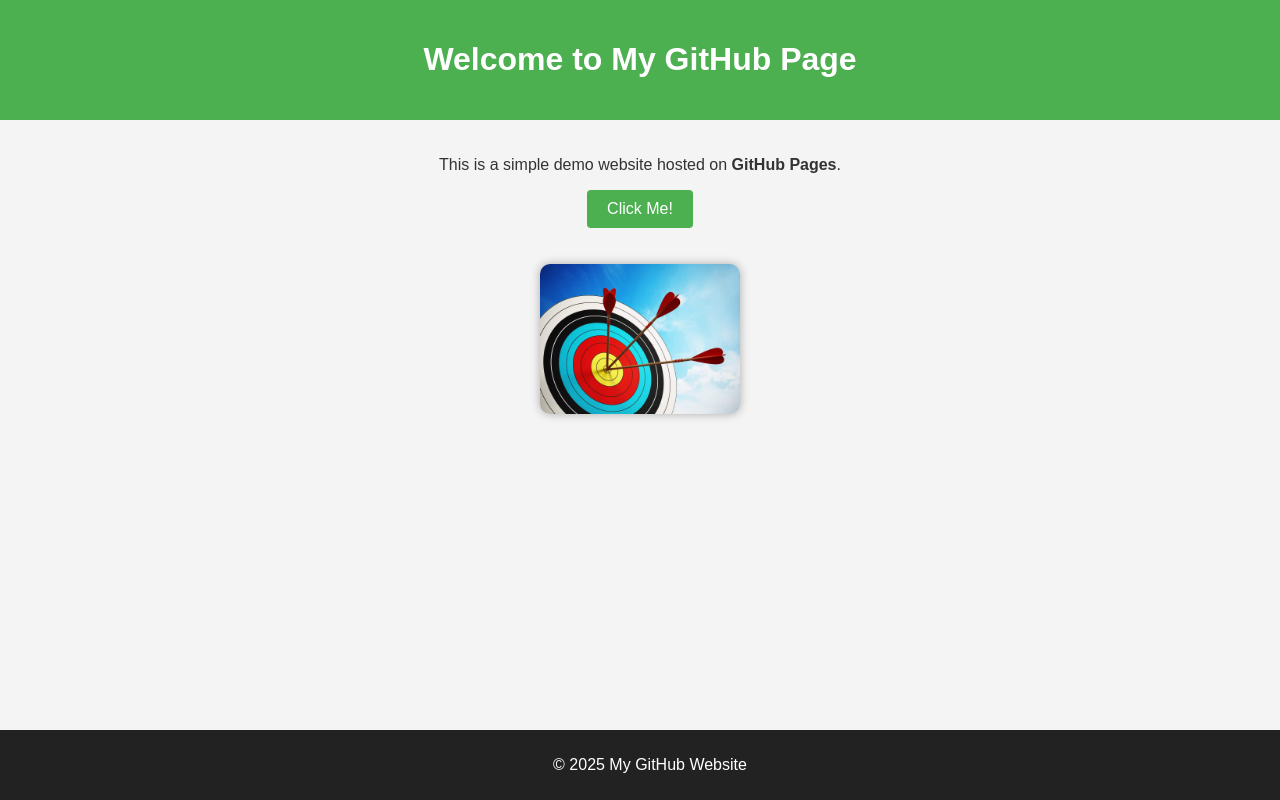
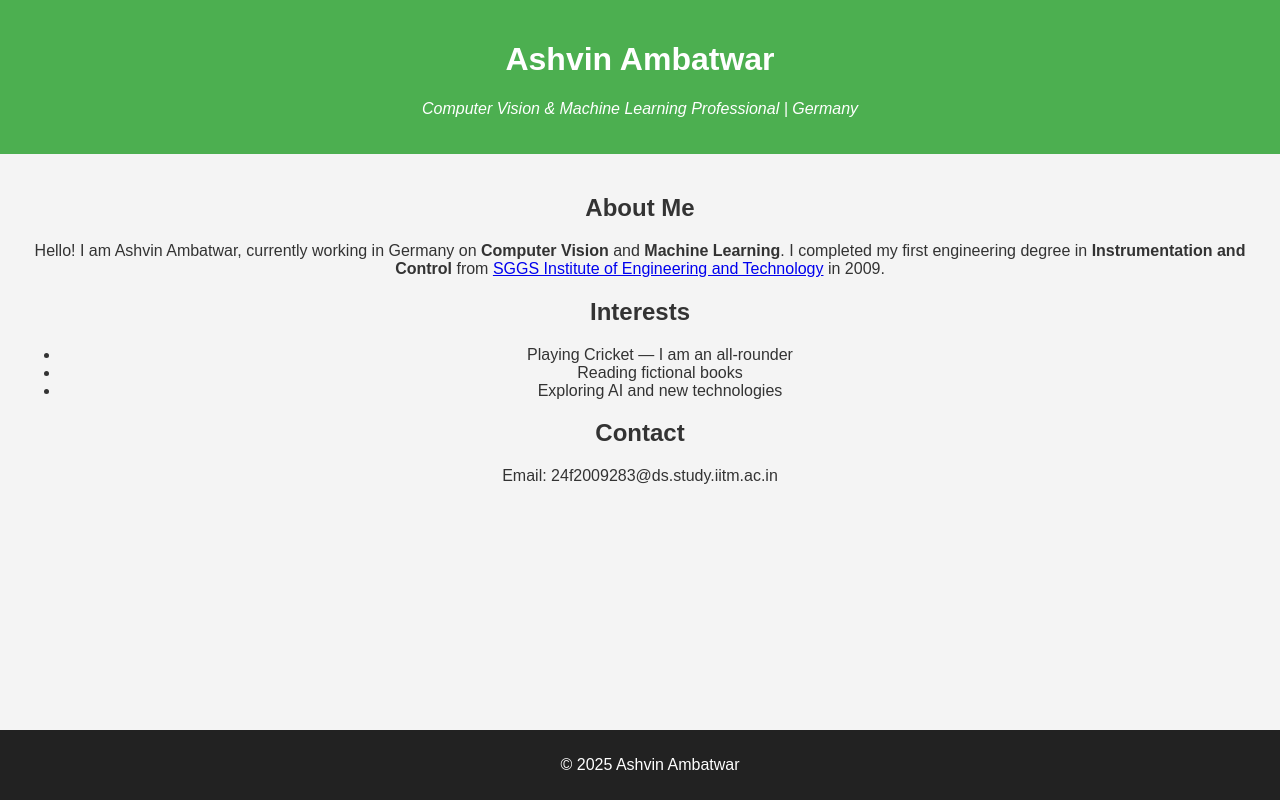
Before and after one commit to ashwinambatwariitm/my-website, a plain HTML site: page index.html in a window 1280 px wide. Drawn offline with Linux system fonts and the light colour scheme.

Commit message:
Update index.html
Added IITM email address with my intro.

```diff
--- a/index.html
+++ b/index.html
@@ -3,24 +3,41 @@
 <head>
   <meta charset="UTF-8" />
   <meta name="viewport" content="width=device-width, initial-scale=1.0"/>
-  <title>My GitHub Page</title>
+  <title>Ashvin Ambatwar — Intro Page</title>
   <link rel="stylesheet" href="style.css" />
 </head>
 <body>
   <header>
-    <h1>Welcome to My GitHub Page</h1>
+    <h1>Ashvin Ambatwar</h1>
+    <p><em>Computer Vision & Machine Learning Professional | Germany</em></p>
   </header>
 
   <main>
-    <p>This is a simple demo website hosted on <strong>GitHub Pages</strong>.</p>
-    <button id="clickBtn">Click Me!</button>
-    <p id="message"></p>
+    <section id="about">
+      <h2>About Me</h2>
+      <p>Hello! I am Ashvin Ambatwar, currently working in Germany on
+      <strong>Computer Vision</strong> and <strong>Machine Learning</strong>.
+      I completed my first engineering degree in <strong>Instrumentation and Control</strong>
+      from <a href="https://www.sggs.ac.in" target="_blank">SGGS Institute of Engineering and Technology</a> in 2009.</p>
+    </section>
 
-    <img src="images/sample.jpg" alt="Sample Image" />
+    <section id="interests">
+      <h2>Interests</h2>
+      <ul>
+        <li>Playing Cricket — I am an all-rounder</li>
+        <li>Reading fictional books</li>
+        <li>Exploring AI and new technologies</li>
+      </ul>
+    </section>
+
+    <section id="contact">
+      <h2>Contact</h2>
+      <p>Email: <!--email_off-->24f2009283@ds.study.iitm.ac.in<!--/email_off--></p>
+    </section>
   </main>
 
   <footer>
-    <p>&copy; 2025 My GitHub Website</p>
+    <p>&copy; 2025 Ashvin Ambatwar</p>
   </footer>
 
   <script src="script.js"></script>
```
